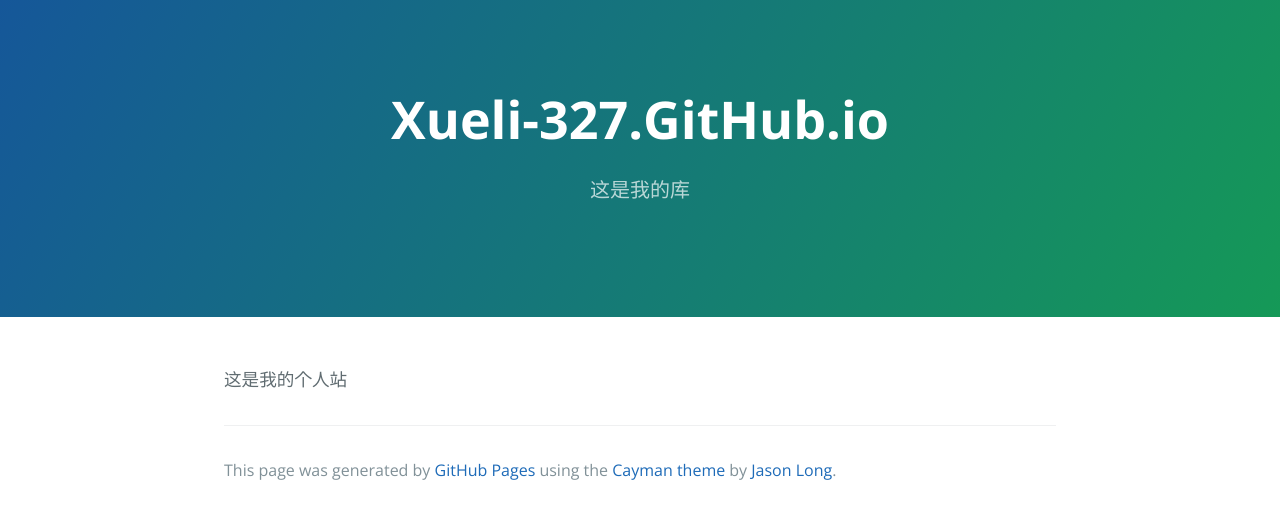
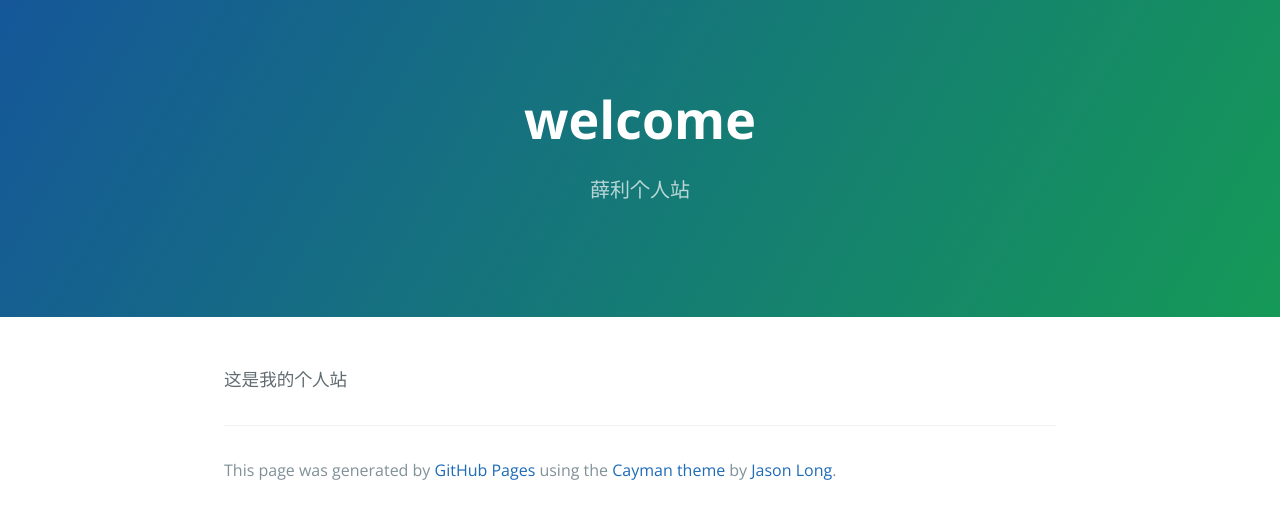
Before and after one commit to xueli-327/xueli-327.github.io, a plain HTML site: page index.html in a window 1280 px wide. Drawn offline with nearby package versions, Linux system fonts and the light colour scheme.

Commit message:
Update index.html

```diff
--- a/index.html
+++ b/index.html
@@ -11,8 +11,8 @@
   </head>
   <body>
     <section class="page-header">
-      <h1 class="project-name">Xueli-327.GitHub.io</h1>
-      <h2 class="project-tagline">这是我的库</h2>
+      <h1 class="project-name">welcome</h1>
+      <h2 class="project-tagline">薛利个人站</h2>
     </section>
 
     <section class="main-content">
```
